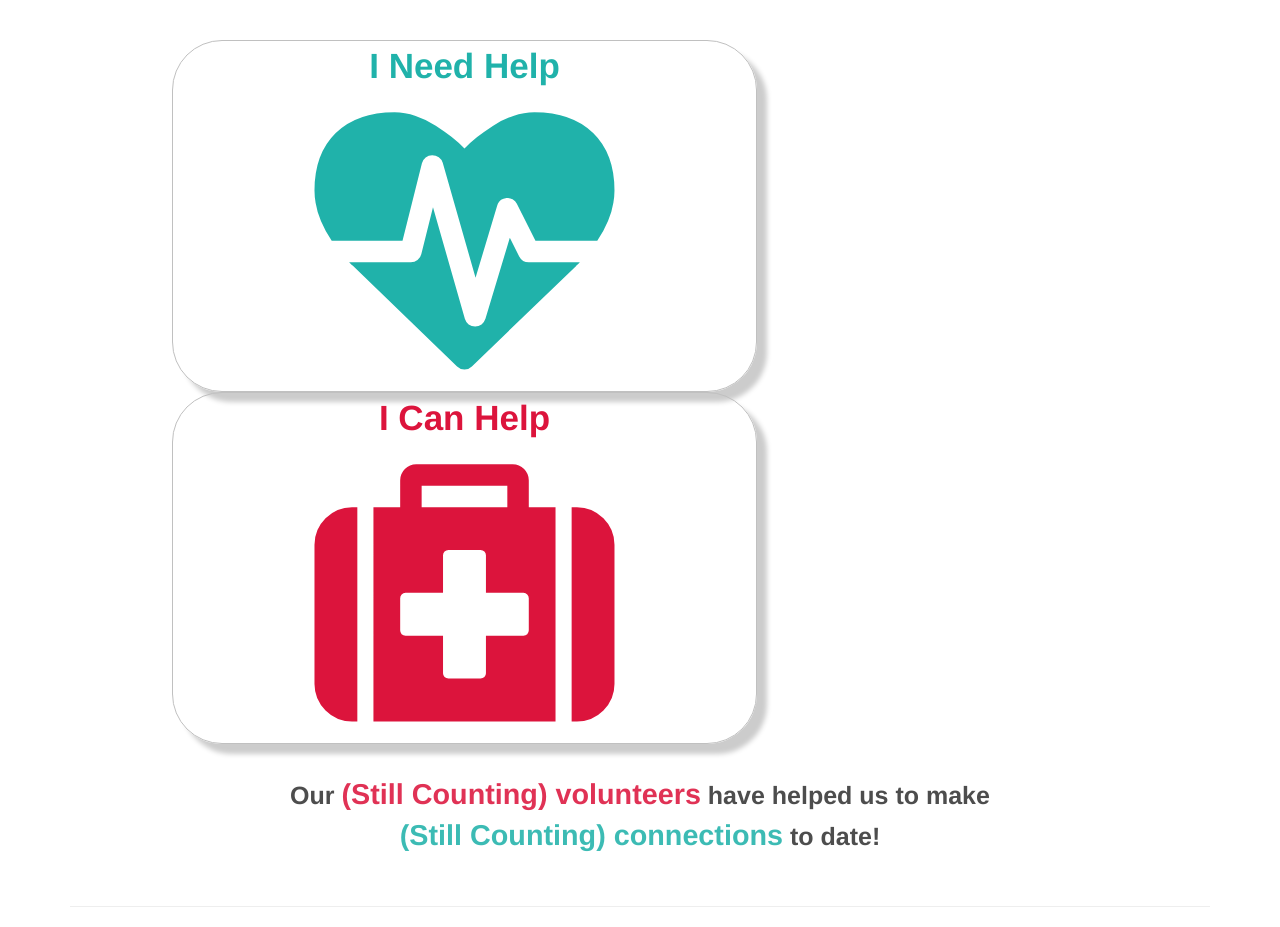
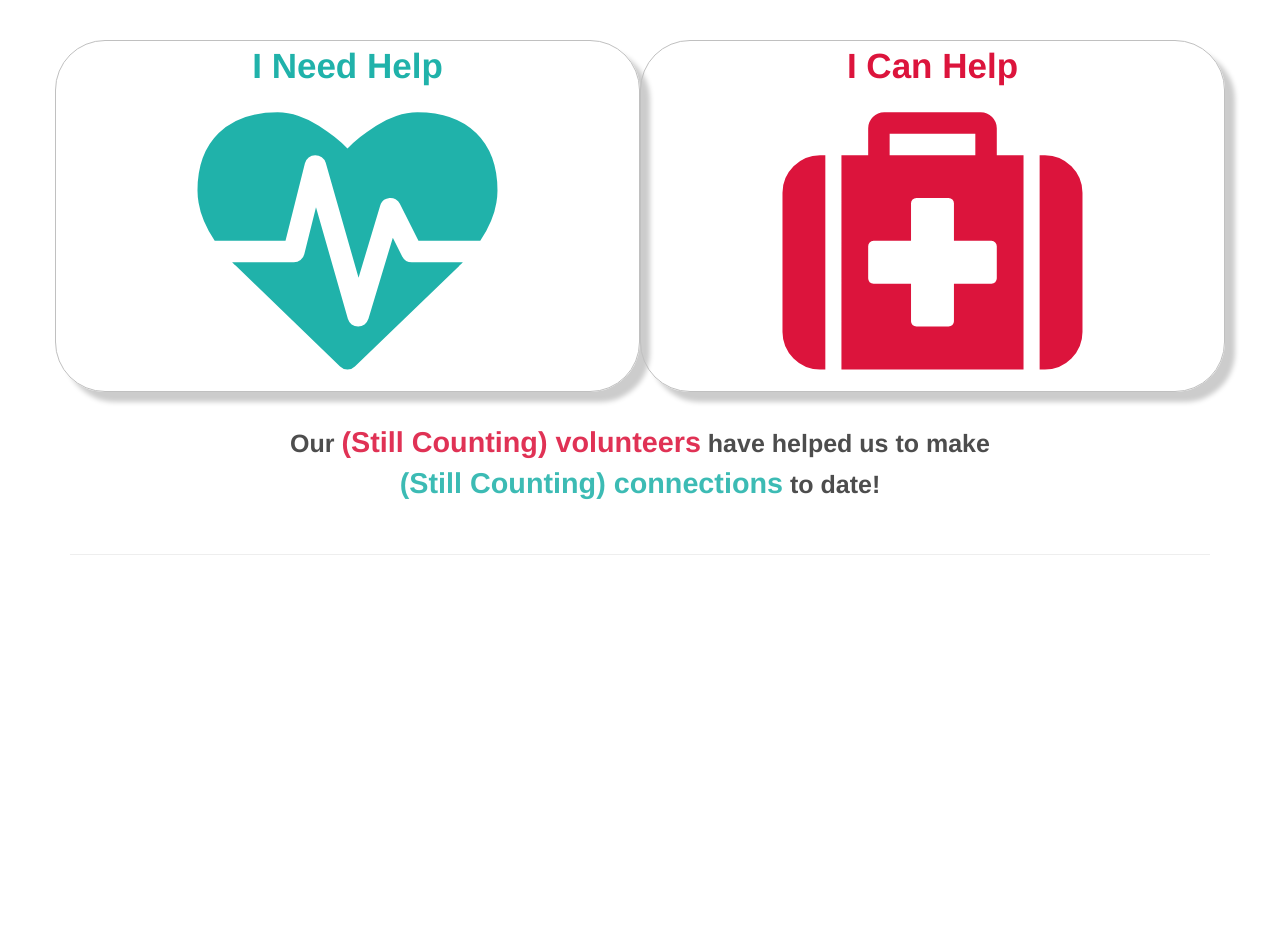
Before and after one commit to Dheeraj-Arremsetty/globalHack2016, a Python web app: template templates/home.html in a window 1280 px wide. Shown: the part 52-979 px from the top of the page. After the commit the page ends 607 px from the top, so only its background shows below. Run offline with Jinja, Linux system fonts and the light colour scheme; the template is opened without the code that fills it, so the values that code supplies are empty.

Commit message:
tweaked landing page styles

```diff
--- a/static/css/main.css
+++ b/static/css/main.css
@@ -59,8 +59,8 @@
     border-width: thin;
     border-style: solid;
     border-radius: 5rem;
-    margin-left: 10%;
-    margin-right: 10%;
+    padding-left: 10%;
+    padding-right: 10%;
     box-shadow: 10px 10px 5px #cccccc;
 }
 
```
